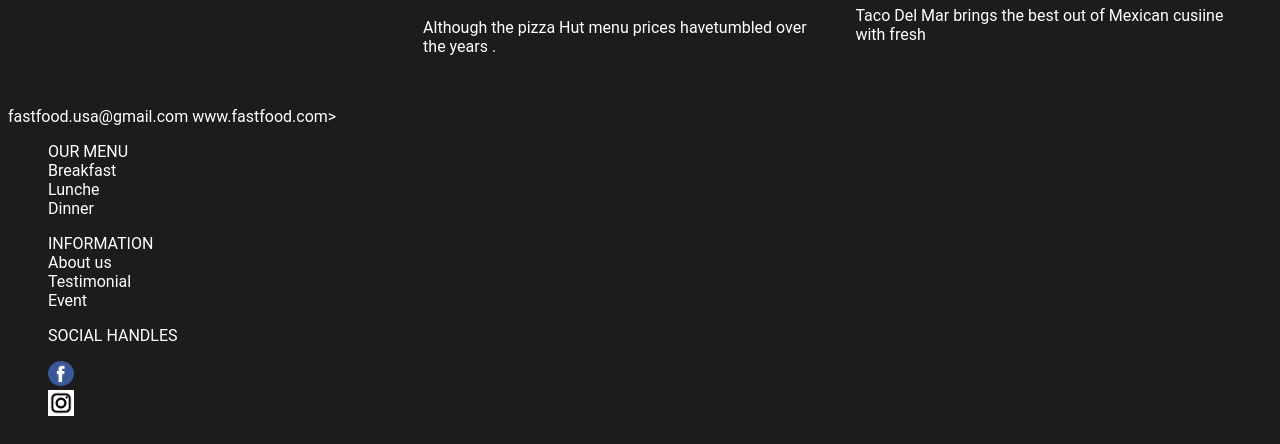
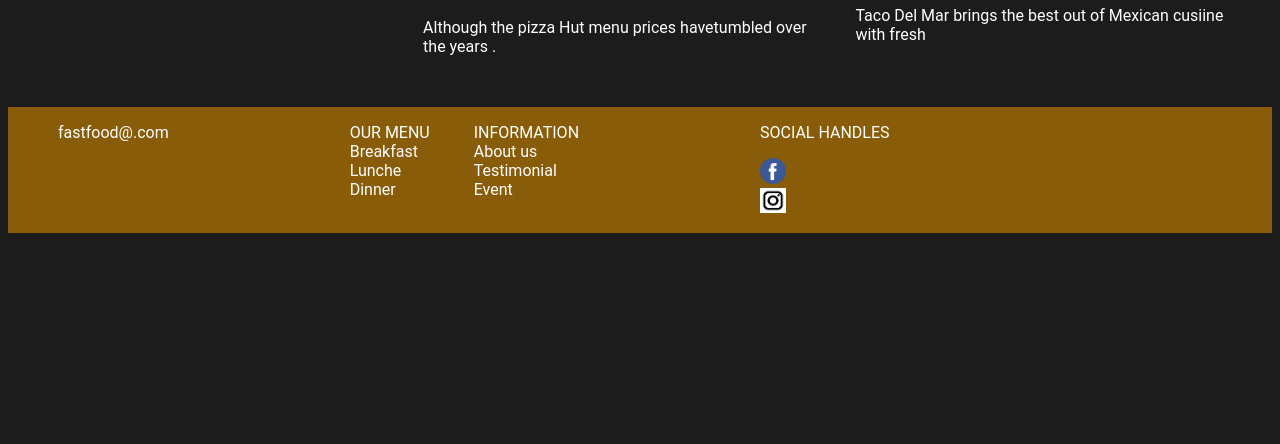
Before and after one commit to Samira-08/my-2-project, a plain HTML site: page index.html in a window 1280 px wide. Shown: the part 976-1420 px from the top of the page. After the commit the page ends 1217 px from the top, so only its background shows below. Drawn offline with Linux system fonts and the light colour scheme; files that its build step writes are made by us from their sources; files whose address does not match are found by name.

Commit message:
Add files via upload

```diff
--- a/index.html
+++ b/index.html
@@ -45,9 +45,10 @@
     </section>
     <footer class="footer">
         <div class="container">
+            <div class="footer-container-all">
             <div class="footer-contacts">
-                  <a href="fastfood.usa@gmail.com">fastfood.usa@gmail.com</a>
-                  <a href="#">www.fastfood.com></a>
+
+                <a class="mail-list" href="#"><p>fastfood@.com</p></a>
                   <nav class="footer-nav">
                     <ul class="footer-nav">
                         <li class="footer-item"><a href="#">OUR MENU</a></li>
@@ -69,6 +70,8 @@
 <li><img  class="footer-icon-img" src="./image/faceb icon.png"></li>
 <li><img  class="footer-icon-img" src="./image/inst icon.png"></li>  </ul>
                 </div>
+
+                </div>
             </div>
         </div>
     </footer>
--- a/style.css
+++ b/style.css
@@ -58,20 +58,33 @@ padding: 240px 0;
   padding: 35px 35px;
   gap: 35px;
 }
+.footer-nav{
+  display: inline-block;
+
+}
+.footer-title {
+  margin-top: 0.5px;
+}
+
 .card img {
   width: 100%;
 
 }
-
-.footer.container {
+.footer-contacts {
   display: flex;
   justify-content: space-between;
-  gap: 150px;
 }
-.container {
-  display: flex;
-  gap: 150px;
-}
+
 .footer-icon-img {
   width: 5%;
 }
+.mail-list{
+  margin-left: 50px;
+}
+.footer-container-all {
+  background-color:rgb(137, 92, 9);
+}
+.footer-icons{
+  display: flex;
+  justify-content: space-between;
+}
```
